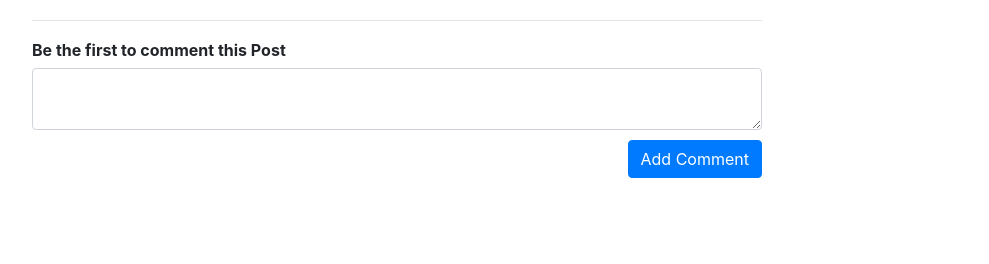
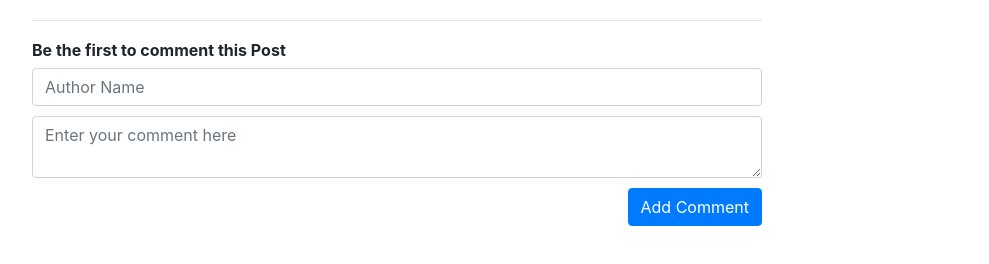
Before and after one commit to grglucastr/readable-app, a React (Create React App) app: page /posts/1 in a window 1280 px wide. Shown: the part 132-396 px from the top of the page, without its empty margins (53-1042 px from the left). Built offline with nearby package versions, Linux system fonts and the light colour scheme; no server answers.

Commit message:
Adding comment logic

```diff
--- a/package.json
+++ b/package.json
@@ -9,7 +9,8 @@
     "react-router-dom": "^4.3.1",
     "react-scripts": "2.1.2",
     "redux": "^4.0.1",
-    "redux-thunk": "^2.3.0"
+    "redux-thunk": "^2.3.0",
+    "uuid": "^3.3.2"
   },
   "scripts": {
     "start": "react-scripts start",
--- a/src/actions/comments.js
+++ b/src/actions/comments.js
@@ -1,11 +1,19 @@
-import {getComments} from '../util/api'
+import {getComments, saveComment} from '../util/api'
 
 export const LIST_COMMENTS = 'LIST_COMMENTS'
+export const ADD_COMMENT = 'ADD_COMMENT'
 
 function listComments (comments){
   return{
     type: LIST_COMMENTS,
     comments
+  }
+}
+
+function addComment (comment){
+  return {
+    type: ADD_COMMENT,
+    comment
   }
 }
 
@@ -16,3 +24,17 @@ export function handleLoadComments (postId) {
     })
   }
 }
+
+
+export function handleAddNewComment (comment){
+  return (dispatch) => {
+    saveComment(comment)
+    .then((response) => {
+      dispatch(addComment(response))
+    })
+    .catch((error) => {
+      alert('An error occurred when posting comment, please try again.')
+    })
+
+  }
+}
--- a/src/components/PostContainer.js
+++ b/src/components/PostContainer.js
@@ -23,7 +23,7 @@ class PostContainer extends React.Component {
         </div>
 
         <div style={{marginTop: '20px'}}>
-          <PostNewComment commentCount={post.commentCount} />
+          <PostNewComment post={post} />
         </div>
 
 
--- a/src/components/PostNewComment.js
+++ b/src/components/PostNewComment.js
@@ -1,10 +1,14 @@
 import React, { Component } from 'react'
+import { connect } from 'react-redux'
+import uuidv4 from 'uuid/v4'
 
+import { handleAddNewComment } from '../actions/comments'
 
 class PostNewComment extends Component {
 
   state = {
-    comment: ''
+    body: '',
+    author: ''
   }
 
   handleInputChange(e){
@@ -12,9 +16,24 @@ class PostNewComment extends Component {
     this.setState({[name]: value})
   }
 
+  handleSubmit(e) {
+    e.preventDefault()
+
+    const  { id: parentId } = this.props.post
+    const commentObj = {
+      id: uuidv4(),
+      timestamp: new Date().getTime(),
+      ...this.state,
+      parentId
+    }
+
+    this.props.dispatch(handleAddNewComment(commentObj))
+
+  }
+
   render() {
 
-    const { commentCount } = this.props
+    const { commentCount } = this.props.post
 
     return (
       <div>
@@ -24,18 +43,28 @@ class PostNewComment extends Component {
               commentCount > 0 ?
               'Comment this Post' :
               'Be the first to comment this Post'
-
             }
-
           </strong>
         </h6>
 
-        <form>
+        <form onSubmit={(e) => this.handleSubmit(e) }>
+          <div>
+            <input
+              type="text"
+              name="author"
+              className="form-control"
+              placeholder="Author Name"
+              style={{marginBottom: '10px'}}
+              value={this.state.author}
+              onChange={(event) => this.handleInputChange(event) }
+             />
+          </div>
           <div>
             <textarea
               className="form-control"
-              name="comment"
-              value={this.state.comment}
+              name="body"
+              placeholder="Enter your comment here"
+              value={this.state.body}
               onChange={(event) => this.handleInputChange(event)}
               />
           </div>
@@ -49,7 +78,6 @@ class PostNewComment extends Component {
       </div>
     )
   }
-
 }
 
-export default PostNewComment
+export default connect()(PostNewComment)
--- a/src/reducers/comments.js
+++ b/src/reducers/comments.js
@@ -1,10 +1,16 @@
-import { LIST_COMMENTS } from '../actions/comments'
+import { LIST_COMMENTS, ADD_COMMENT } from '../actions/comments'
 
 export default function comments (state = [], action) {
   switch (action.type) {
     case LIST_COMMENTS:
       return action.comments
 
+    case ADD_COMMENT:
+      return [
+        ...state,
+        action.comment
+      ]
+
     default:
       return state
   }
--- a/src/util/_DATA.js
+++ b/src/util/_DATA.js
@@ -16,3 +16,13 @@ export function _getComments(postId){
   const url = `${BASE_URL}/posts/${postId}/comments`
   return fetch(url, HEADERS)
 }
+
+export function _saveComment(comment) {
+  const url = `${BASE_URL}/comments/`
+  const request = {
+    method: 'post',
+    headers: {'Content-Type':'application/json', 'Authorization': 'jdskfj333'},
+    body: JSON.stringify(comment)
+  }
+  return fetch(url, request);
+}
--- a/src/util/api.js
+++ b/src/util/api.js
@@ -1,7 +1,8 @@
 import {
   _getCategories,
   _getPosts,
-  _getComments
+  _getComments,
+  _saveComment,
 } from './_DATA'
 
 export function getCategories(){
@@ -30,3 +31,11 @@ export function getComments(postId) {
       .catch((error) => (reject(error)))
   })
 }
+
+export function saveComment(comment) {
+  return new Promise((resolve, reject) => {
+    _saveComment(comment)
+      .then((response) => resolve(response.json()))
+      .catch((error) => reject(error))
+  })
+}
```
